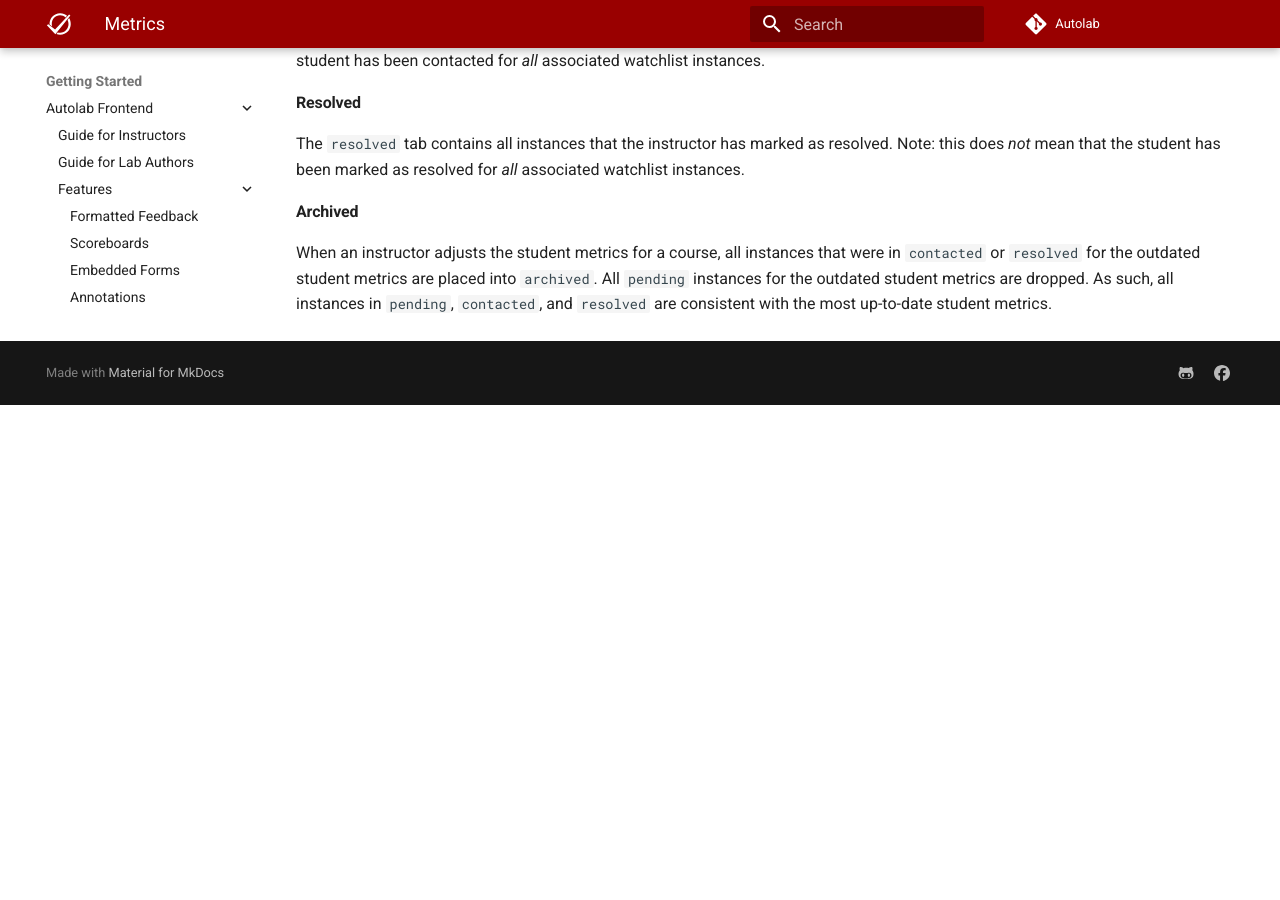
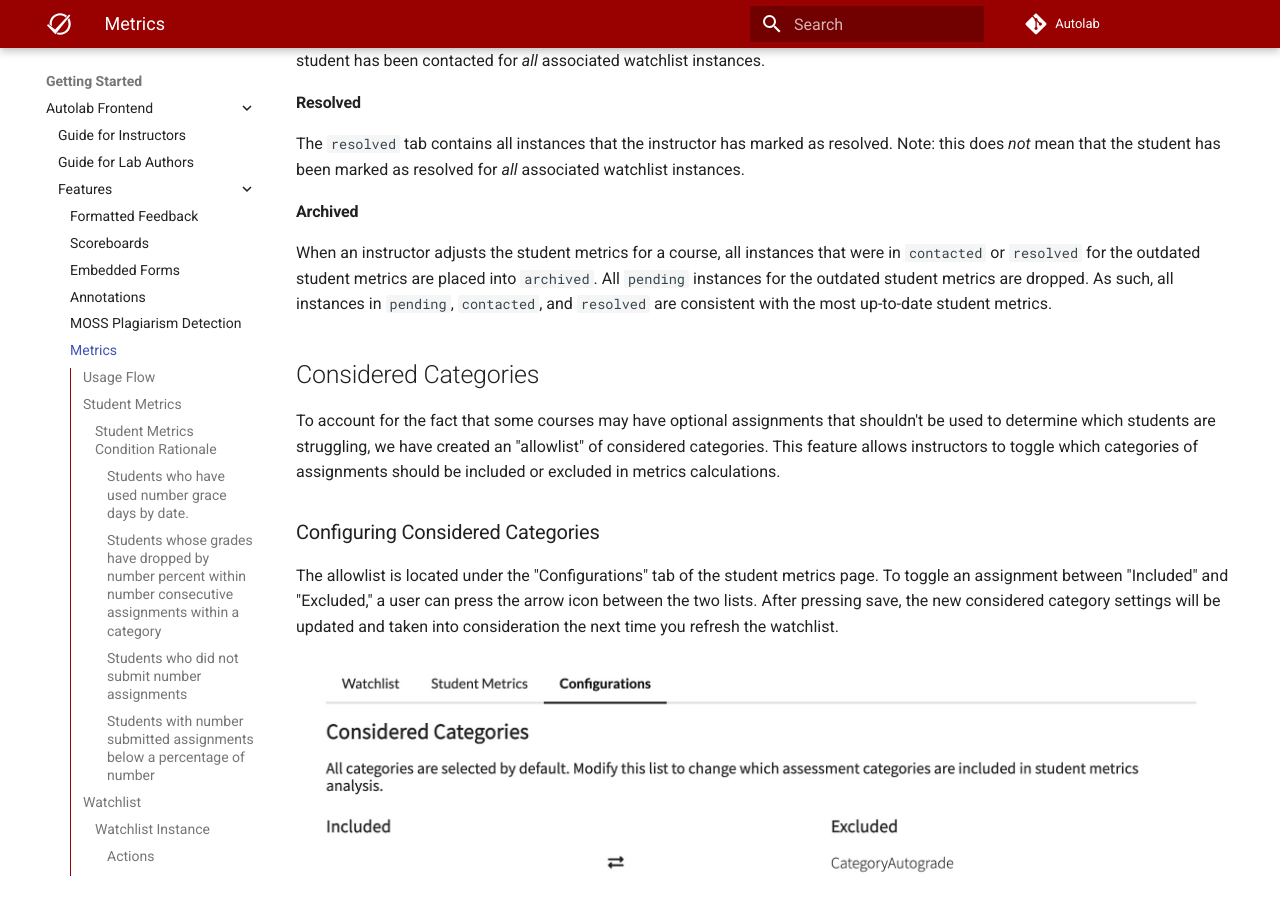
Before and after one commit to muaziqbal/Autolab, an MkDocs documentation site: the page built from docs/features/metrics.md, in a window 1280 px wide and 900 px high, scrolled down 3907 px. Built offline with MkDocs 1.6.1 and Material for MkDocs 9.7.7, drawn with Linux system fonts in a browser that asks for light colours; comment, search, counter and statistics services are not loaded; before the commit the page ends 4312 px from its top, so only the background shows below that; some of the changed text lies outside the part shown.

Commit message:
Metrics docs (#1591)
* allowlist intro text

* configuring categories directions

* added screenshot of allowlist

* undid console.log

* brought back tab

* extra spacing between image

```diff
--- a/docs/features/metrics.md
+++ b/docs/features/metrics.md
@@ -97,3 +97,11 @@ The `resolved` tab contains all instances that the instructor has marked as reso
 #### Archived
 
 When an instructor adjusts the student metrics for a course, all instances that were in `contacted` or `resolved` for the outdated student metrics are placed into `archived`. All `pending` instances for the outdated student metrics are dropped. As such, all instances in `pending`, `contacted`, and `resolved` are consistent with the most up-to-date student metrics.
+
+## Considered Categories
+To account for the fact that some courses may have optional assignments that shouldn't be used to determine which students are struggling, we have created an "allowlist" of considered categories. This feature allows instructors to toggle which categories of assignments should be included or excluded in metrics calculations.
+
+### Configuring Considered Categories
+The allowlist is located under the "Configurations" tab of the student metrics page. To toggle an assignment between "Included" and "Excluded," a user can press the arrow icon between the two lists. After pressing save, the new considered category settings will be updated and taken into consideration the next time you refresh the watchlist.
+
+![Category Configuration](/images/metrics-category-config.jpg)
```
Also changed, not shown: other parts of docs/features/metrics.md (+1 -1 lines), docs/images/metrics-category-config.jpg (added).
